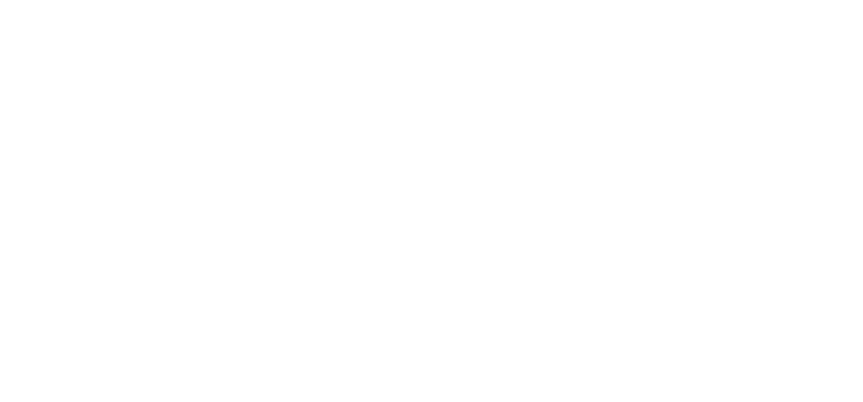
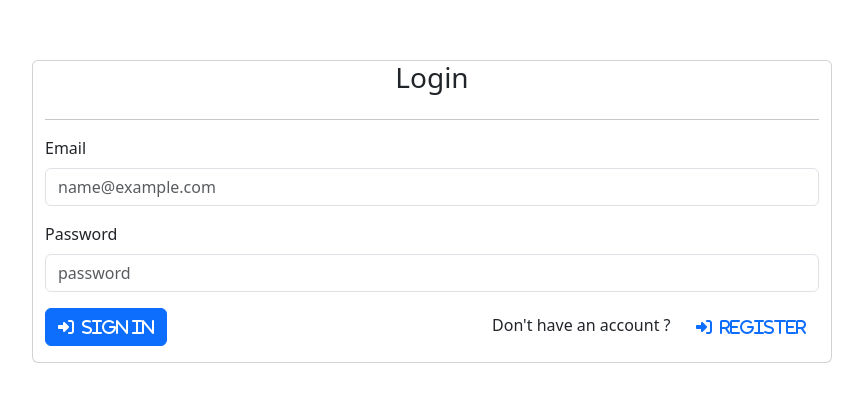
Before and after one commit to fzamiche/front-book-social-network, an Angular app: page / in a window 1280 px wide. Shown: the part 132-534 px from the top of the page, without its empty margins (208-1071 px from the left). Built offline with nearby package versions, Linux system fonts and the light colour scheme.

Commit message:
Add html and css of login page

```diff
--- a/src/app/app.component.html
+++ b/src/app/app.component.html
@@ -1 +1,2 @@
+<app-login></app-login>
 <router-outlet></router-outlet>
--- /dev/null
+++ b/src/app/pages/login/login.component.html
@@ -0,0 +1,29 @@
+<div class="container-fluid card login-container">
+    <h3 class="text-center">Login</h3>
+    <hr>
+    <div class="alert alert-danger" role="alert"
+         *ngIf="errorMsg.length">
+        <p *ngFor="let msg of errorMsg"> {{ msg }} </p>
+    </div>
+    <div class="mb-3">
+        <label for="login" class="form-label">Email</label>
+        <input [(ngModel)]="authRequest.email" type="email" class="form-control" id="login"
+               placeholder="name@example.com">
+    </div>
+    <div class="mb-3">
+        <label for="password" class="form-label">Password</label>
+        <input [(ngModel)]="authRequest.password" type="password" class="form-control" id="password"
+               placeholder="password">
+    </div>
+    <div class="d-flex justify-content-between mb-3">
+        <button type="button" class="btn btn-primary">
+            <em class="fas fa-sign-in-alt">&nbsp; Sign in</em>
+        </button>
+        <div>
+            Don't have an account ? &nbsp;
+            <button type="button" class="btn btn-link">
+                <em class="fas fa-sign-in-alt">&nbsp; Register</em>
+            </button>
+        </div>
+    </div>
+</div>
--- /dev/null
+++ b/src/app/pages/login/login.component.ts
@@ -0,0 +1,14 @@
+import { Component } from '@angular/core';
+import {AuthenticationRequest} from "../../services/models/authentication-request";
+
+@Component({
+  selector: 'app-login',
+  templateUrl: './login.component.html',
+  styleUrls: ['./login.component.scss']
+})
+export class LoginComponent {
+
+  authRequest: AuthenticationRequest = {email: '', password: ''};
+  errorMsg: Array<string> = [];
+
+}
--- a/src/styles.scss
+++ b/src/styles.scss
@@ -1,3 +1,9 @@
 /* You can add global styles to this file, and also import other style files */
 @import "bootstrap/dist/css/bootstrap.min.css";
 @import "@fortawesome/fontawesome-free/css/all.min.css";
+
+
+.login-container{
+  width: 800px !important;
+  margin-top: 15%;
+}
```
Also changed, not shown: src/app/app.module.ts (+6 -2 lines), src/app/pages/login/login.component.scss (added), 1 other file (tests, documents, lock files or other folders).
